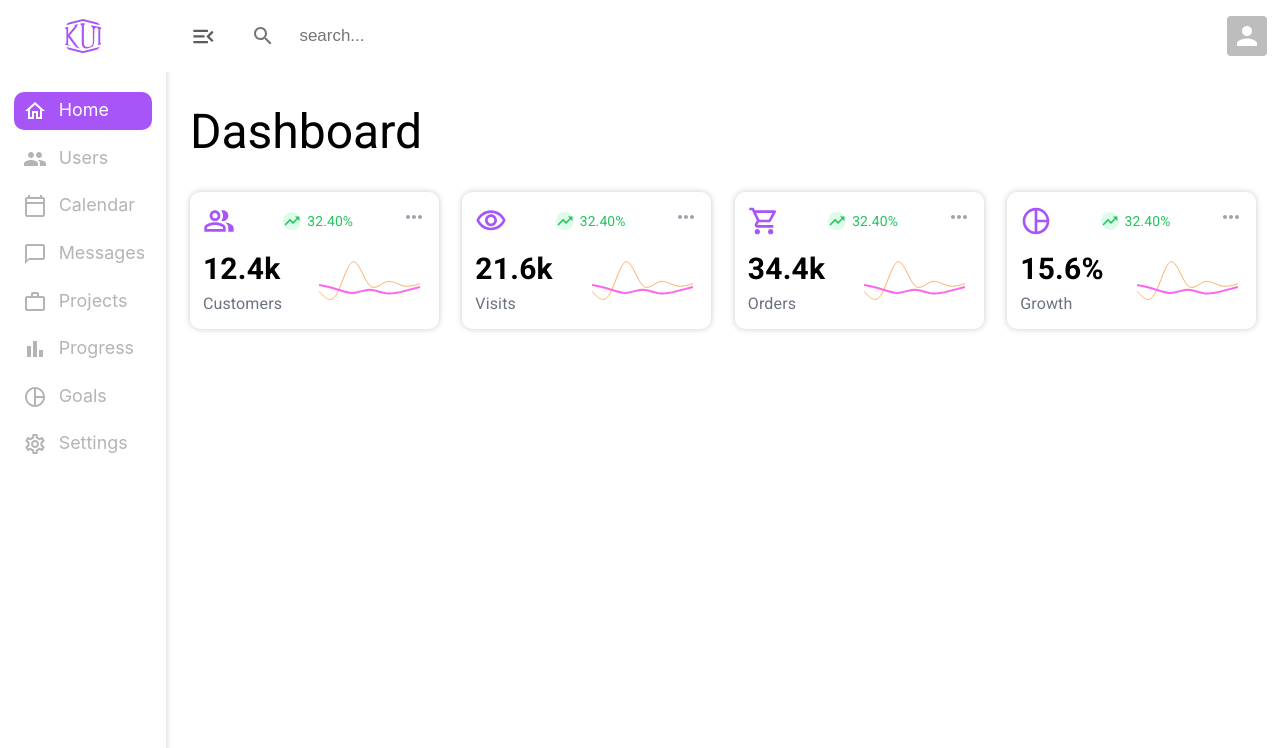
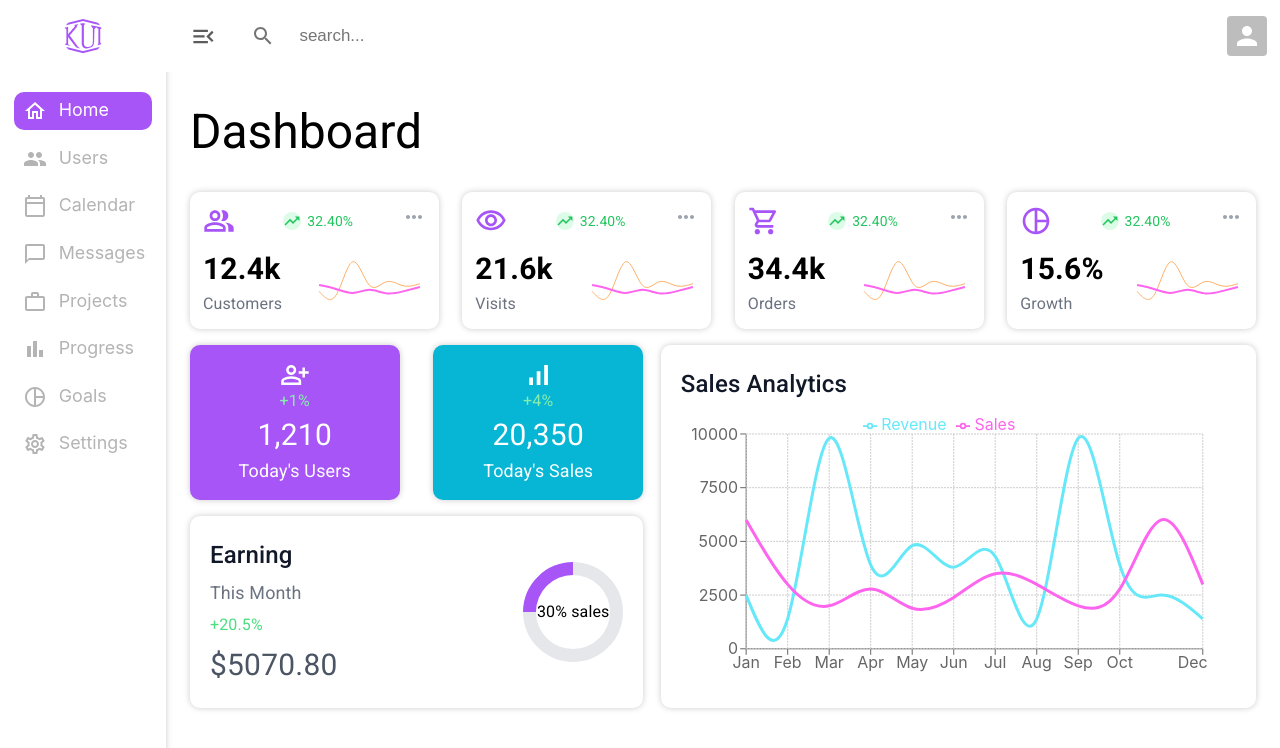
Before and after one commit to ehsanMahmoodi/admin-dashboard, a React (Create React App) app: page / in a window 1280 px wide. Shown: the top 748 px of the page. Built offline with nearby package versions, Linux system fonts and the light colour scheme.

Commit message:
create user Analytics in home page

```diff
--- /dev/null
+++ b/src/Common/MediumLineChart/MediumLineChart.jsx
@@ -0,0 +1,16 @@
+import {LineChart, Line, XAxis, YAxis, CartesianGrid, Tooltip, Legend, ResponsiveContainer} from 'recharts';
+
+const MediumLineChart = ({chartData}) => {
+    return (<ResponsiveContainer width="95%" height="85%">
+        <LineChart width={300} height={100} data={chartData} activeDot={false}>
+            <XAxis dataKey="name" fill="red"/>
+            <YAxis/>
+            <Tooltip/>
+            <Legend verticalAlign="top"/>
+            <CartesianGrid strokeDasharray="2 1"/>
+            <Line type="natural" dataKey="Revenue" stroke="#67E8F9" strokeWidth={3} dot={false}/>
+            <Line type="natural" dataKey="Sales" stroke="#FD65EE" strokeWidth={3} dot={false}/>
+        </LineChart>
+    </ResponsiveContainer>)
+}
+export default MediumLineChart
--- /dev/null
+++ b/src/pages/HomePage/Components/UserAnalyticLg/UserAnalyticLg.jsx
@@ -0,0 +1,21 @@
+import {Box, Typography} from "@mui/material";
+import {useStyle} from "./UserAnalyticLg.style";
+
+const UserAnalyticLg = ({
+                            cardTitle, time, benefitPercent, benefitVolume, innerChartText
+                        }) => {
+    // get css style
+    const classes = useStyle()
+    return (<Box className={classes.userAnalyticsWrapper}>
+        <Box className={classes.userAnalyticsDetail}>
+            <Typography variant={'h6'}>{cardTitle}</Typography>
+            <Typography className="title">{time}</Typography>
+            <Typography className="title">{benefitPercent}</Typography>
+            <Typography className="title">{benefitVolume}</Typography>
+        </Box>
+        <Box className={classes.userAnalyticStatus}>
+            <Typography>{innerChartText}</Typography>
+        </Box>
+    </Box>)
+}
+export default UserAnalyticLg
--- /dev/null
+++ b/src/pages/HomePage/Components/UserAnalyticLg/UserAnalyticLg.style.js
@@ -0,0 +1,37 @@
+import {makeStyles} from "@mui/styles";
+
+export const useStyle = makeStyles({
+    userAnalyticsWrapper: {
+        boxShadow: "0 0 6px #cbcbcb",
+        background: "#fff",
+        borderRadius: '0.62rem',
+        display: 'flex',
+        justifyContent: 'space-between',
+        alignItems: 'center',
+        padding: '1.25rem',
+    }, userAnalyticsDetail: {
+        display: 'flex', flexDirection: 'column', textTransform: 'capitalize', "& h6": {
+            color: '#111827', fontSize: '1.5rem', marginBottom: '0.37rem',
+        }, "& p:nth-child(2)": {
+            color: '#6B7280', fontSize: '1.12rem', marginBottom: '0.37rem',
+        }, "& p:nth-child(3)": {
+            color: '#4ADE80', fontSize: '1rem', marginBottom: '0.37rem',
+        }, "& p:nth-child(4)": {
+            color: '#4B5563', fontSize: '1.87rem',
+        }
+    }, userAnalyticStatus: {
+        display: 'flex',
+        alignItems: 'center',
+        height: "6.25rem",
+        width: "6.25rem",
+        borderRadius: "50%",
+        border: "0.87rem solid #E5E7EB",
+        borderLeftColor: "#A855F7",
+        textAlign: "center",
+        justifyContent: "center",
+        transform: "rotateZ(45deg)",
+        "& p": {
+            transform: "rotate(315deg)"
+        }
+    }
+})
--- /dev/null
+++ b/src/pages/HomePage/Components/UserAnalyticSm/UserAnalyticSm.jsx
@@ -0,0 +1,20 @@
+import {Box} from "@mui/material";
+import {PersonAddAltOutlined, SignalCellularAlt} from "@mui/icons-material";
+import UserAnalyticSmCard from "./UserAnalyticSmCard";
+import {useStyle} from "./UserAnalyticSm.style";
+
+const UserAnalyticSm = () => {
+    // get css style
+    const classes = useStyle()
+    return (<Box className={classes.userAnalyticSmWrapper}>
+        <UserAnalyticSmCard userAnalyticsActivitiCardIcon={<PersonAddAltOutlined/>}
+                            userAnalyticsActivitiCardBenefitPercent={'+1%'}
+                            userAnalyticsActivitiCardBenefitVolume={"1,210"}
+                            userAnalyticsActivitiCardTxt={"today's users"}/>
+        <UserAnalyticSmCard userAnalyticsActivitiCardIcon={<SignalCellularAlt/>}
+                            userAnalyticsActivitiCardBenefitPercent={'+4%'}
+                            userAnalyticsActivitiCardBenefitVolume={"20,350"}
+                            userAnalyticsActivitiCardTxt={"today's sales"}/>
+    </Box>)
+}
+export default UserAnalyticSm
--- /dev/null
+++ b/src/pages/HomePage/Components/UserAnalyticSm/UserAnalyticSm.style.js
@@ -0,0 +1,7 @@
+import {makeStyles} from "@mui/styles";
+
+export const useStyle = makeStyles({
+    userAnalyticSmWrapper: {
+        display: 'flex', justifyContent: 'space-between',
+    }
+})
--- /dev/null
+++ b/src/pages/HomePage/Components/UserAnalyticSm/UserAnalyticSmCard.jsx
@@ -0,0 +1,19 @@
+import {Box, Typography} from "@mui/material";
+import {useStyle} from "./UserAnalyticSmCard.style";
+
+const UserAnalyticSmCard = ({
+                                userAnalyticsActivitiCardIcon,
+                                userAnalyticsActivitiCardBenefitPercent,
+                                userAnalyticsActivitiCardBenefitVolume,
+                                userAnalyticsActivitiCardTxt
+                            }) => {
+    // get css style
+    const classes = useStyle()
+    return (<Box className={classes.userAnalyticsDetail}>
+        {userAnalyticsActivitiCardIcon}
+        <Typography>{userAnalyticsActivitiCardBenefitPercent}</Typography>
+        <Typography>{userAnalyticsActivitiCardBenefitVolume}</Typography>
+        <Typography>{userAnalyticsActivitiCardTxt}</Typography>
+    </Box>)
+}
+export default UserAnalyticSmCard
--- /dev/null
+++ b/src/pages/HomePage/Components/UserAnalyticSm/UserAnalyticSmCard.style.js
@@ -0,0 +1,34 @@
+import {makeStyles} from "@mui/styles";
+
+export const useStyle = makeStyles({
+    userAnalyticsDetail: {
+        boxShadow: "0 0 6px #cbcbcb",
+        textTransform: 'capitalize',
+        marginBottom: '1rem',
+        "&:nth-child(1)": {
+            background: '#A855F7', flex: 0.5, marginRight: '2.12rem',
+        },
+        "&:nth-child(2)": {
+            background: '#06B6D4', flex: 0.5
+        },
+        borderRadius: '0.62rem',
+        padding: '0.93rem 0.31rem',
+        display: "flex",
+        flexDirection: "column",
+        justifyContent: "center",
+        alignItems: "center",
+        color: '#fff',
+        "& svg": {
+            width: '1.87rem', height: '1.87rem',
+        },
+        "& p:nth-child(2)": {
+            color: '#86EFAC', fontSize: '1rem'
+        },
+        "& p:nth-child(3)": {
+            fontSize: '1.87rem'
+        },
+        "& p:nth-child(4)": {
+            fontSize: '1.12rem'
+        }
+    }
+})
--- /dev/null
+++ b/src/pages/HomePage/Components/UserAnalyticsChart/UserAnalyticsChart.jsx
@@ -0,0 +1,14 @@
+import {Box, Typography} from "@mui/material";
+import {useStyle} from "./UserAnalyticsChart.style";
+import MediumLineChart from "../../../../Common/MediumLineChart/MediumLineChart";
+import {growthingLineData2} from "../../../../Data/mini-chart-data";
+
+const UserAnalyticsChart = ({sectionTitle}) => {
+    // get css style
+    const classes = useStyle()
+    return (<Box className={classes.analyticsChartItem}>
+        <Typography variant={'h6'}>{sectionTitle}</Typography>
+        <MediumLineChart chartData={growthingLineData2}/>
+    </Box>)
+}
+export default UserAnalyticsChart
--- /dev/null
+++ b/src/pages/HomePage/Components/UserAnalyticsChart/UserAnalyticsChart.style.js
@@ -0,0 +1,15 @@
+import {makeStyles} from "@mui/styles";
+
+export const useStyle = makeStyles({
+    analyticsChartItem: {
+        boxShadow: "0 0 6px #cbcbcb",
+        textTransform: 'capitalize',
+        padding: '1.25rem',
+        height: '100%',
+        background: '#fff',
+        borderRadius: '0.62rem',
+        "& h6": {
+            color: '#111827', fontSize: '1.5rem', textTransform: 'capitalize', marginBottom: '0.37rem'
+        },
+    },
+})
--- a/src/pages/HomePage/HomePage.jsx
+++ b/src/pages/HomePage/HomePage.jsx
@@ -6,6 +6,9 @@ import {
 } from "@mui/icons-material";
 import {useStyle} from "./HomePage.style";
 import UserActivitisStatusCard from "./Components/UserActivitisStatusCard/UserActivitisStatusCard";
+import UserAnalyticLg from "./Components/UserAnalyticLg/UserAnalyticLg";
+import UserAnalyticSm from "./Components/UserAnalyticSm/UserAnalyticSm";
+import UserAnalyticsChart from "./Components/UserAnalyticsChart/UserAnalyticsChart";
 
 const HomePage = () => {
     // get css style
@@ -33,6 +36,20 @@ const HomePage = () => {
                 </Grid>
             </Grid>
             {/*end activitis*/}
+            {/*start userAnalytics*/}
+            <Grid container gap={1} className={classes.analyticSection} justifyContent={'space-between'}>
+                <Grid item xs={12} md={5} lg={5.1}>
+                    <UserAnalyticSm/>
+                    <UserAnalyticLg cardTitle={"earning"} time={"this month"}
+                                    benefitPercent={"+20.5%"}
+                                    benefitVolume={"$5070.80"}
+                                    innerChartText={"30% sales"}/>
+                </Grid>
+                <Grid item xs={12} md={6.7}>
+                    <UserAnalyticsChart sectionTitle={"sales analytics"}/>
+                </Grid>
+            </Grid>
+            {/*end userAnalytics*/}
         </Container>
     )
 }
--- a/src/pages/HomePage/HomePage.style.js
+++ b/src/pages/HomePage/HomePage.style.js
@@ -11,5 +11,7 @@ export const useStyle = makeStyles({
         background: '#fff',
         margin: '0 !important',
         padding: '0.81rem'
+    }, analyticSection: {
+        marginBottom: '1rem'
     }
 })
```
